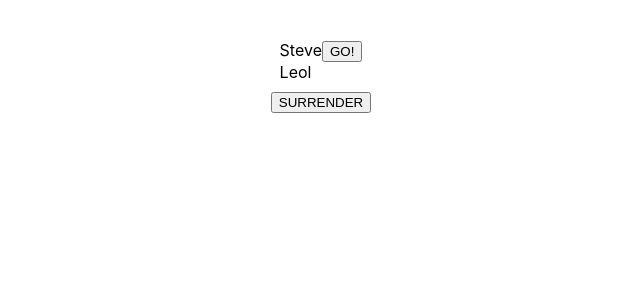
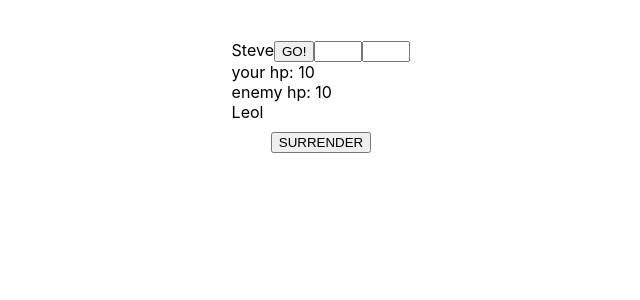
Before and after one commit to DekelSror/nen-wars, a React (Create React App) app: page / in a window 1280 px wide. Both pictures are taken after a click on the button "START BATTLE". Shown: the top 300 px of the page, without its empty margins (167-807 px from the left). Built offline with nearby package versions, Linux system fonts and the light colour scheme.

Commit message:
adding to single battle

```diff
--- a/src/components/SinglePlayerBattle.tsx
+++ b/src/components/SinglePlayerBattle.tsx
@@ -12,6 +12,8 @@ const SinglePlayerBattle = ({human, machine}: SinglePlayerBattleProps) => {
     const [refresh, setRefresh] = useState(true)
     const f5 = () => setRefresh(!refresh)
     const battle = useRef(new Battle(human.collection[0], machine.nenUser))
+    const [attackPower, setAttackPower] = useState(0)
+    const [blockPower, setBlockPower] = useState(0)
     // const [humanAction, setHumanAction] = useState<BattleAction>()
 
 
@@ -38,6 +40,11 @@ const SinglePlayerBattle = ({human, machine}: SinglePlayerBattleProps) => {
                 battle.current.submitTurnAction({actionType: 'attack', actionPower: 1}, 0)
                 f5()
             }} > GO! </button>
+
+            <input type={'number'} min= {0} max={battle.current.battler1.aura} step={1} onChange={() => setAttackPower(attackPower + 1)}/>
+            <input type={'number'} min= {0} max={battle.current.battler1.aura} step={1} onChange={() => setBlockPower(blockPower + 1)}/>
+            <div>your hp: {battle.current.battler1.hp}</div>
+            <div>enemy hp: {battle.current.battler2.hp}</div>
         </div>
 
 
```
